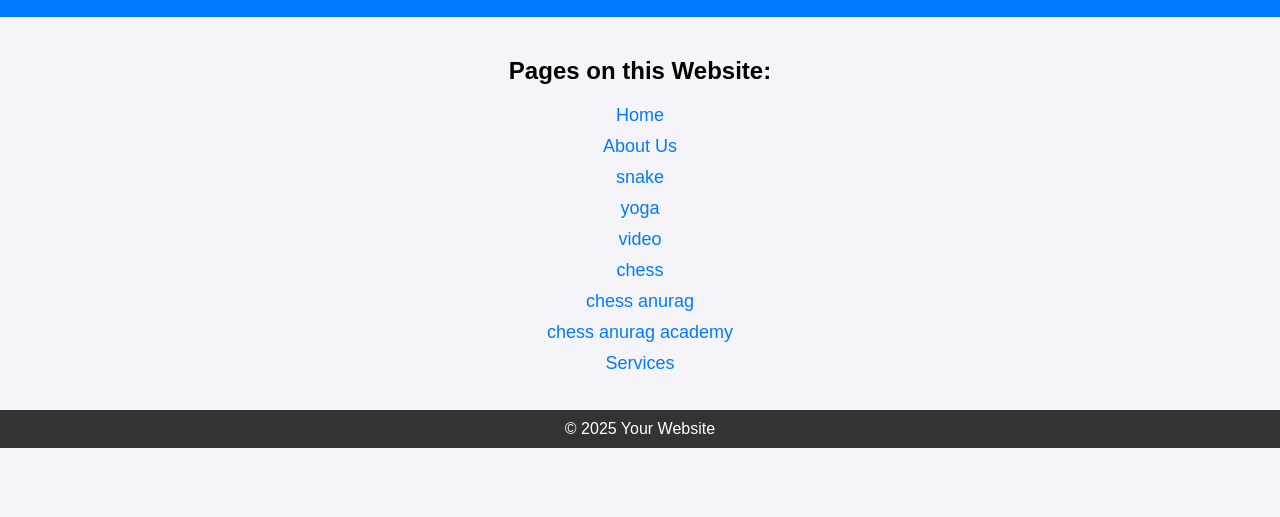
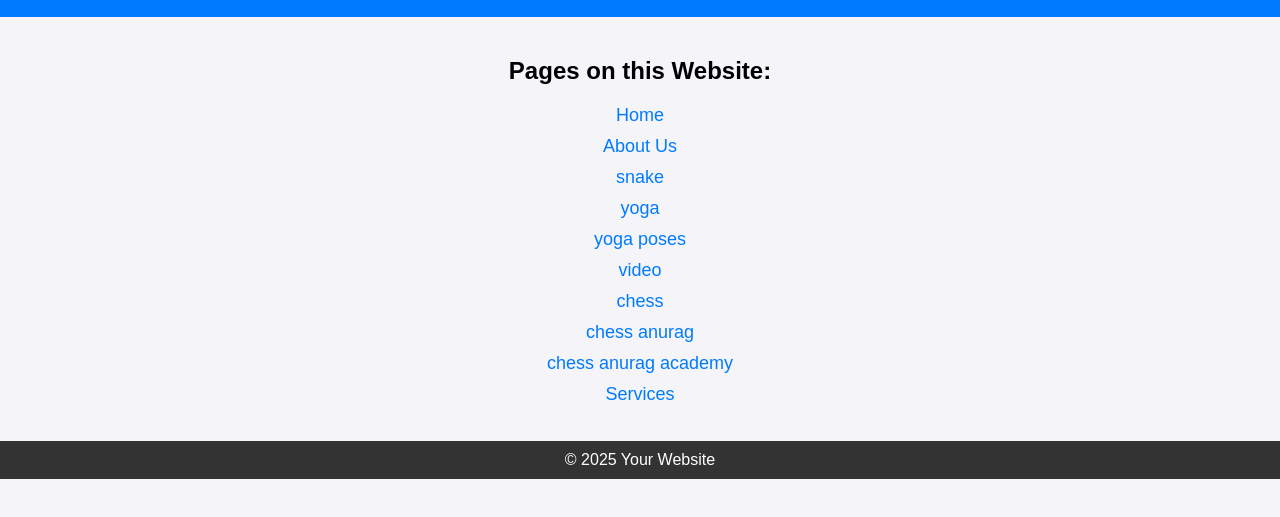
Before and after one commit to ragasea/lab, a plain HTML site: page index.html in a window 1280 px wide. Shown: the part 95-612 px from the top of the page. Drawn offline with Linux system fonts and the light colour scheme.

Commit message:
Update index.html

```diff
--- a/index.html
+++ b/index.html
@@ -55,6 +55,7 @@
             <li><a href="about.html">About Us</a></li>
             <li><a href="snake.html">snake</a></li>
             <li><a href="yoga.html">yoga</a></li>
+            <li><a href="poses.html">yoga poses</a></li>
             <li><a href="video.html">video</a></li>
             <li><a href="chess.html">chess</a></li>
             <li><a href="chessaa.html">chess anurag</a></li>
```
